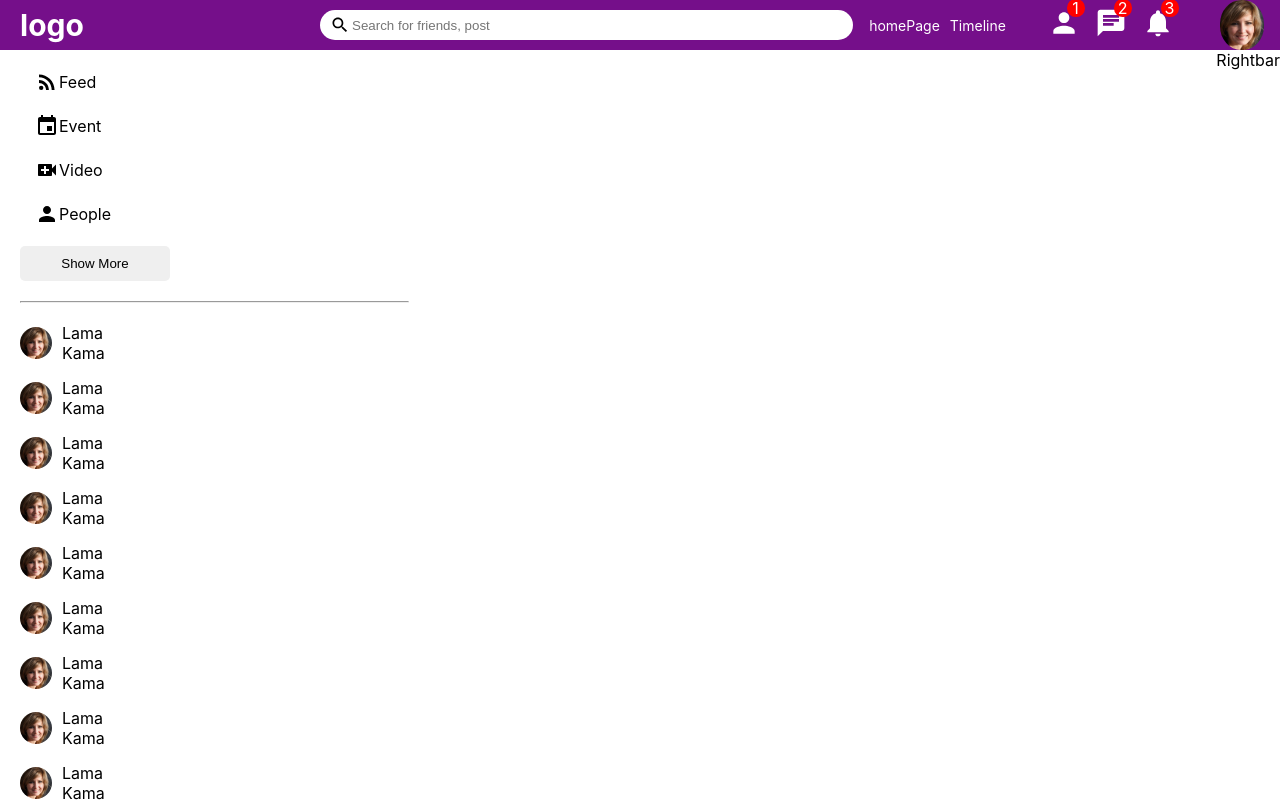
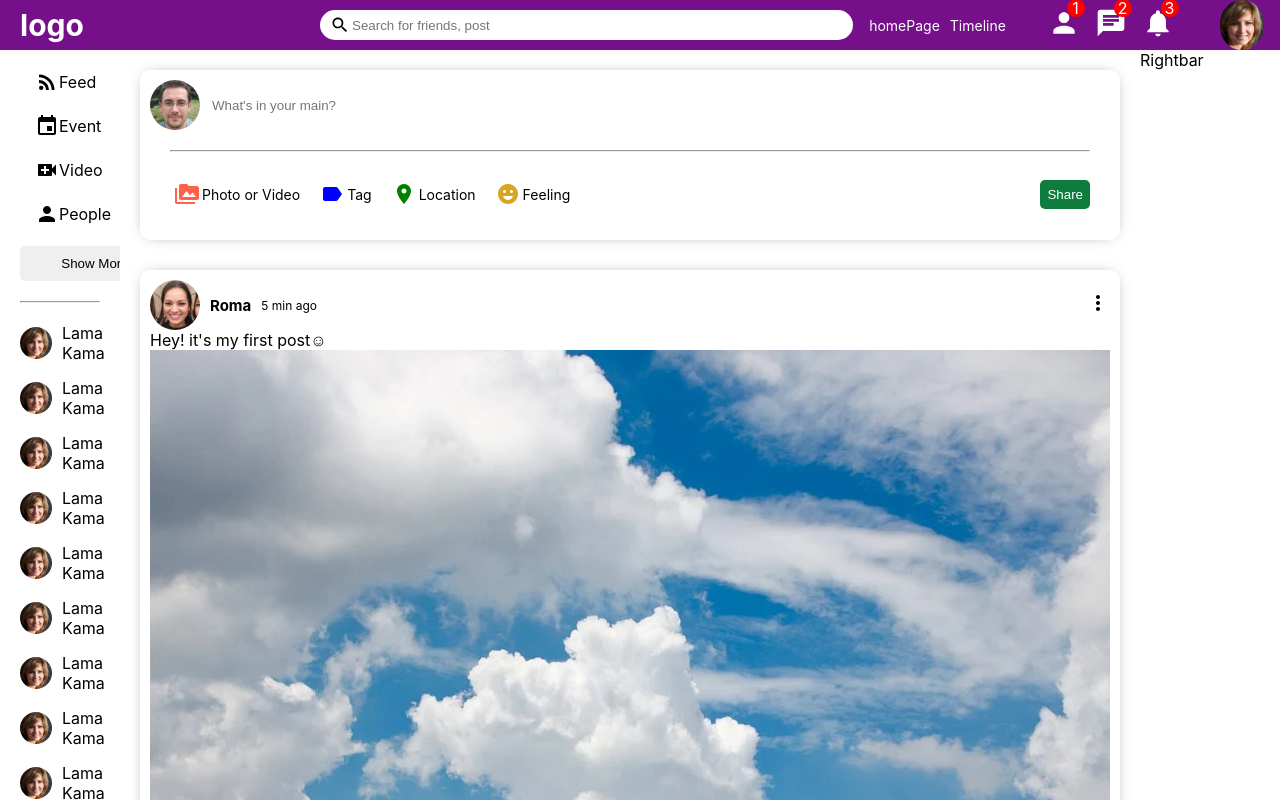
Before and after one commit to EdenGenetTasama/We-Tech-final-project-31.3.22, a React (Create React App) app in the folder client/: page / in a window 1280 px wide. Shown: the top 800 px of the page. Built offline with nearby package versions, Linux system fonts and the light colour scheme; the HTML template or start-up script is replaced by a standard one.

Commit message:
add share & posts

```diff
--- a/client/src/components/parts/feed/Feed.jsx
+++ b/client/src/components/parts/feed/Feed.jsx
@@ -1,9 +1,13 @@
 import "./feed.css";
-
+import Share from "../share/Share";
+import Posts from "../posts/Posts";
 export default function Feed() {
   return (
     <div className="feed">
-        <div className="feedWrapper"></div>
+        <div className="feedWrapper">
+          <Share/>
+          <Posts/>
+        </div>
     </div>
   )
 }
--- a/client/src/components/parts/feed/feed.css
+++ b/client/src/components/parts/feed/feed.css
@@ -1,3 +1,7 @@
 .feed{
     flex: 5.5;
 }
+
+.feedWrapper{
+    padding: 20px;
+}
--- /dev/null
+++ b/client/src/components/parts/posts/Posts.jsx
@@ -0,0 +1,29 @@
+import "./posts.css";
+import {MoreVert} from "@material-ui/icons"
+export default function Posts() {
+  return (
+    <div className="postContainer">
+      <div className="postWrapper">
+          <div className="postTop">
+            <div className="postTopLeft">
+            <img className="postProfileImage" src="/assets/persons/3.jpg" alt="" />
+                <span className="postUserName">Roma</span>
+                <span className="postUserDate">5 min ago</span>
+            </div>
+
+            <div className="postTopRight">
+                <MoreVert/>
+            </div>
+          </div>
+
+
+          <div className="postCenter">
+              <span className="postText">Hey! it's my first post☺</span>
+              <img src="/assets/posts/1.webp" alt="" />
+          </div>
+          <div className="postBottom"></div>
+
+      </div>
+    </div>
+  );
+}
--- /dev/null
+++ b/client/src/components/parts/posts/posts.css
@@ -0,0 +1,41 @@
+.postContainer{
+    width: 100%;
+    border-radius:10px;
+    -webkit-box-shadow: 0px 0px 16px -8px rgba(0,0,0,0.68);
+    box-shadow: 0px 0px 16px -8px rgba(0,0,0,0.68);
+    margin: 30px 0px;
+}
+
+.postWrapper{
+    padding: 10px;
+}
+
+.postTop{
+    display: flex;
+    align-items: center;
+    justify-content: space-between;
+}
+
+.postTopLeft{
+    display: flex;
+    align-items: center;
+}
+
+.postProfileImage{
+    width: 50px;
+    height: 50px;
+    border-radius:50%;
+    object-fit: cover;
+}
+
+.postUserName{
+    font-size: 15px;
+    font-weight: 600px;
+    font-weight: bold;
+    margin: 0 10px;
+
+}
+
+.postUserDate{
+    font-size:12px;
+}
--- a/client/src/components/parts/rightbar/rightbar.css
+++ b/client/src/components/parts/rightbar/rightbar.css
@@ -1,3 +1,3 @@
 .rightBar{
-    display: 3.5;
+    flex: 3.5;
 }
--- /dev/null
+++ b/client/src/components/parts/share/Share.jsx
@@ -0,0 +1,41 @@
+import './share.css';
+import {PermMedia, Label , Room , EmojiEmotions} from "@material-ui/icons";
+
+export default function Share() {
+  return (
+    <div className="share-container">
+        <div className="shareWrapper">
+            <div className="shareTop">
+                <img className ="shareProfileImage" src="/assets/persons/2.jpg" alt="" />
+                <input type="text" className="shareInput" placeholder="What's in your main?"/>
+            </div>
+            <hr className="shareHR"/>
+            <div className="shareButton">
+                <div className="shareOptions">
+                    <div className="shareOption">
+                        <PermMedia htmlColor='tomato' className="shareIcon"/>
+                        <span className="shareOptionText">Photo or Video</span>
+                    </div>
+
+                    <div className="shareOption">
+                        <Label htmlColor='blue' className="shareIcon"/>
+                        <span className="shareOptionText">Tag</span>
+                    </div>
+
+                    <div className="shareOption">
+                        <Room htmlColor='green' className="shareIcon"/>
+                        <span className="shareOptionText">Location</span>
+                    </div>
+
+                    <div className="shareOption">
+                        <EmojiEmotions htmlColor='goldenrod' className="shareIcon"/>
+                        <span className="shareOptionText">Feeling</span>
+                    </div>
+                </div>
+                <button type="button" className="btnShare">Share</button>
+            </div>
+        </div>
+
+    </div>
+  )
+}
--- /dev/null
+++ b/client/src/components/parts/share/share.css
@@ -0,0 +1,75 @@
+.share-container {
+    width: 100%;
+    height: 170px;
+    border-radius: 10px;
+    -webkit-box-shadow: 0px 0px 16px -8px rgba(0,0,0,0.68);
+    box-shadow: 0px 0px 16px -8px rgba(0,0,0,0.68);
+}
+
+.shareWrapper{
+    padding: 10px;
+
+}
+.shareTop{
+    display: flex;
+    align-items: center;
+}
+.shareInput{
+    border:none;
+    width: 80%;
+
+}
+
+.shareHR{
+    margin: 20px;
+}
+
+.shareButton{
+    display: flex;
+    align-items: center;
+    justify-content: space-between;
+}
+
+.shareOptions{
+    display: flex;
+    margin-left: 15px;
+    cursor: pointer;
+}
+
+.shareOption{
+    display: flex;
+    align-items: center;
+    margin: 10px;
+}
+.shareInput:focus{
+    outline:none;
+}
+.shareProfileImage{
+    width: 50px;
+    height: 50px;
+    border-radius:50%;
+    object-fit: cover;
+    margin-right: 10px;
+
+}
+
+.shareIcon{
+    font-size:18px;
+    margin-right: 3px;
+}
+
+.shareOptionText{
+    font-size:14px;
+    font-weight: 500px;
+}
+
+.btnShare{
+    border:none;
+    padding: 7px;
+    border-radius:5px;
+    background-color: rgb(14, 124, 60);
+    color: white;
+    font-weight: 500px;
+    margin-right: 20px;
+    cursor: pointer;
+}
```
Also changed, not shown: client/src/components/parts/topbar/Topbar.jsx (+4 -10 lines).
